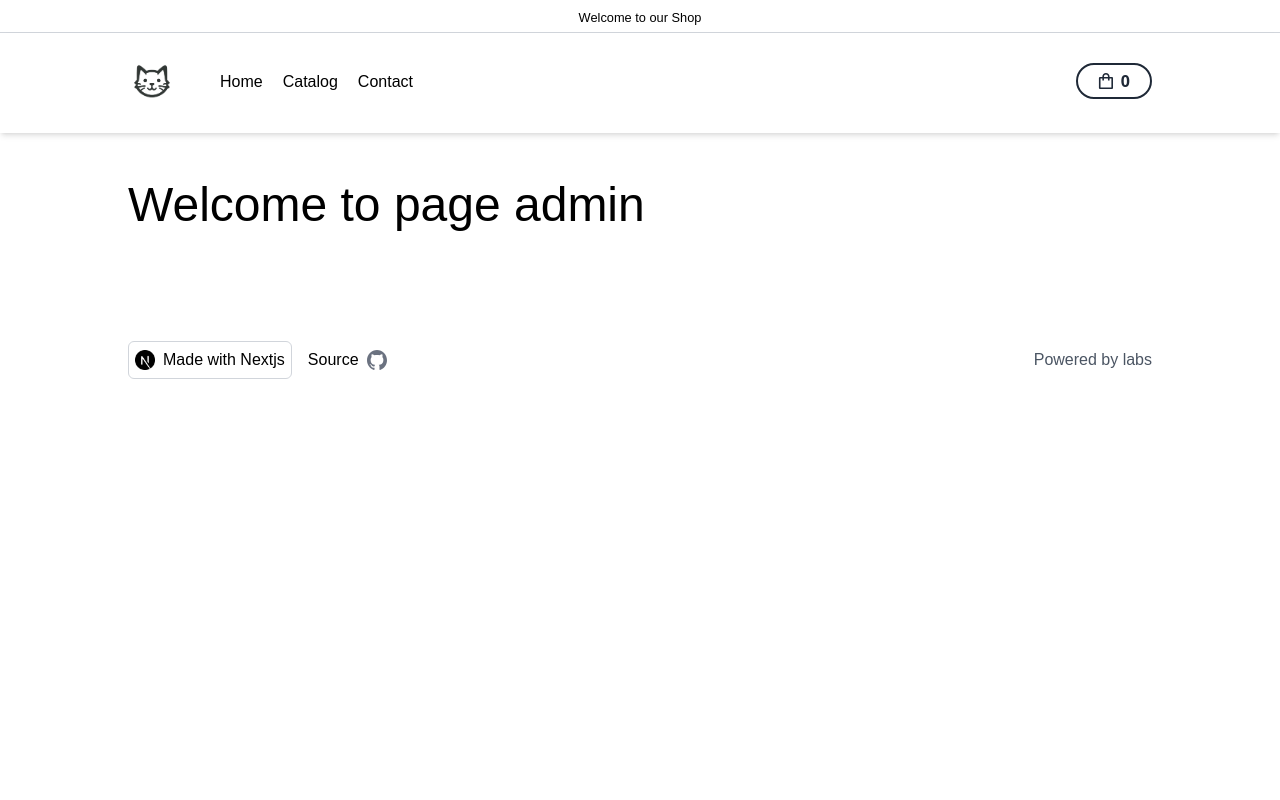
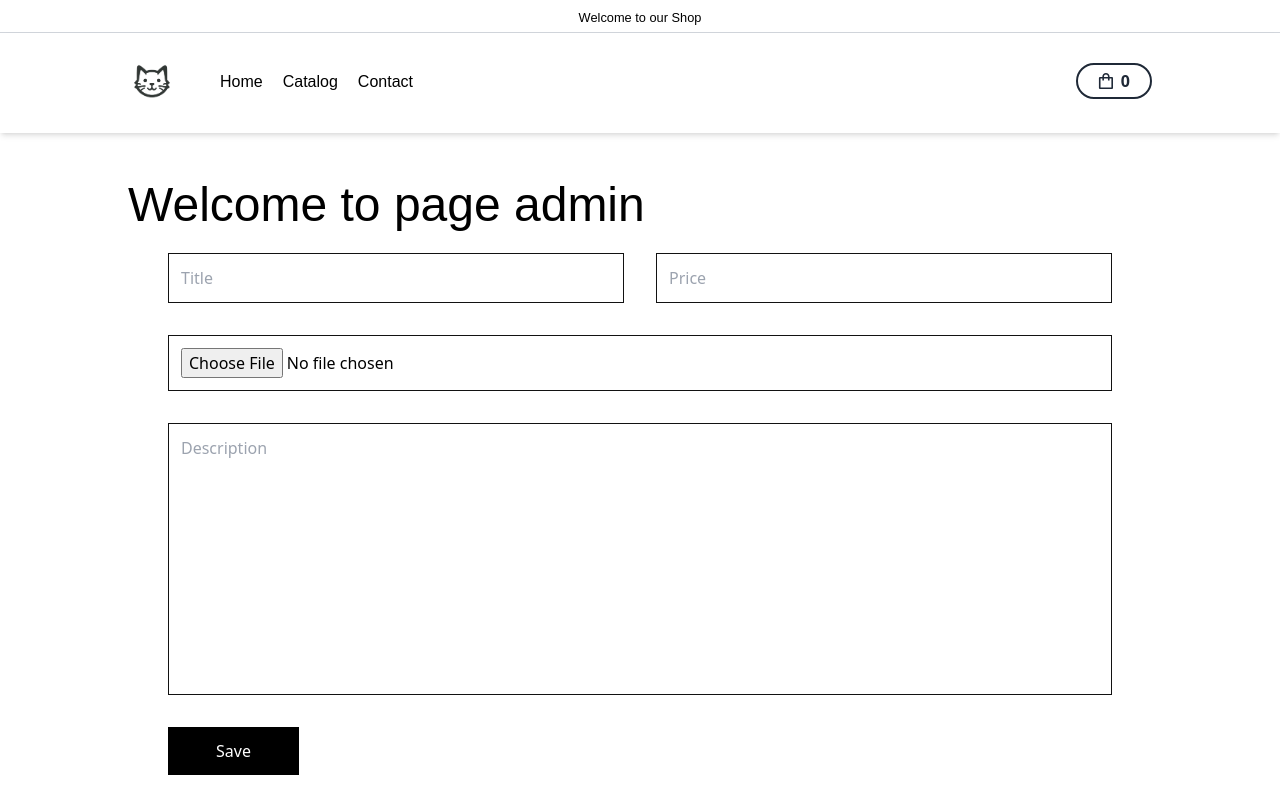
Before and after one commit to sebastiandotdev/merch, a Next.js app: page /admin in a window 1280 px wide. Shown: the top 800 px of the page. Built offline with nearby package versions, Linux system fonts and the light colour scheme; no server answers; a web font is replaced by a local one.

Commit message:
feat: add image to admin page

```diff
--- a/app/admin/page.tsx
+++ b/app/admin/page.tsx
@@ -1,7 +1,120 @@
+'use client'
+
+import { FormEvent, useState } from 'react'
+import supabase from '../../lib/supabase'
+import { v4 as uuidv4 } from 'uuid'
+
 export default function AdminPage() {
+  const [image, setImage] = useState<File | null>(null)
+
+  const onImageChange = (e: FormEvent<HTMLInputElement>) => {
+    const files = e.currentTarget.files
+    if (files && files[0]) {
+      setImage(files[0])
+    }
+  }
+  const create = async (e: FormEvent) => {
+    e.preventDefault()
+    const formData = new FormData(e.target as HTMLFormElement)
+    const entries = Object.fromEntries(formData.entries())
+
+    if (!image) {
+      alert('Please select an image')
+      return
+    }
+    const { data, error } = await supabase.storage
+      .from('merch-pet')
+      .upload(`folder/${uuidv4()}`, image, {
+        cacheControl: '3600',
+        upsert: false,
+      })
+    if (error) {
+      console.log(error)
+
+      return
+    }
+    const { data: storage } = supabase.storage
+      .from('merch-pet')
+      .getPublicUrl(data.path)
+
+    await supabase
+      .from('merch')
+      .insert([
+        {
+          title: entries.title,
+          photo: storage.publicUrl,
+          description: entries.description,
+          price: entries.price,
+        },
+      ])
+      .select('*')
+
+    alert('Success')
+    // reset form
+    ;(e.target as HTMLFormElement).reset()
+  }
+
   return (
     <section className='w-11/12 max-w-5xl mx-auto mt-12'>
       <h2 className='font-amiko text-5xl'>Welcome to page admin</h2>
+      <form onSubmit={create} className='px-10 mt-6'>
+        <div className='grid grid-cols-2 gap-[2rem] w-full'>
+          <label
+            htmlFor='title'
+            className='w-full border border-[#121212] mb-[2rem] p-3'
+          >
+            <input
+              type='text'
+              placeholder='Title'
+              name='title'
+              className='w-full outline-none'
+            />
+          </label>
+          <label
+            htmlFor='price'
+            className='w-full border border-[#121212] mb-[2rem] p-3'
+          >
+            <input
+              type='text'
+              placeholder='Price'
+              name='price'
+              className='w-full outline-none'
+            />
+          </label>
+        </div>
+        <div className='flex w-full'>
+          <label
+            htmlFor='image'
+            className='w-full border border-[#121212] mb-[2rem] p-3 flex-1'
+          >
+            <input
+              type='file'
+              placeholder='Phone number'
+              name='image'
+              className='w-full outline-none'
+              onChange={onImageChange}
+            />
+          </label>
+        </div>
+        <div className='flex w-full'>
+          <label
+            htmlFor='description'
+            className='w-full border border-[#121212] mb-[2rem] p-3 flex-1'
+          >
+            <textarea
+              rows={10}
+              placeholder='Description'
+              name='description'
+              className='w-full outline-none resize-none'
+            />
+          </label>
+        </div>
+        <input
+          type='submit'
+          value='Save'
+          className='bg-black text-white py-3 px-[3rem] min-h-[calc(4.5rem + 1px * 2)] hover:cursor-pointer hover:opacity-90'
+        />
+      </form>
     </section>
   )
 }
```
